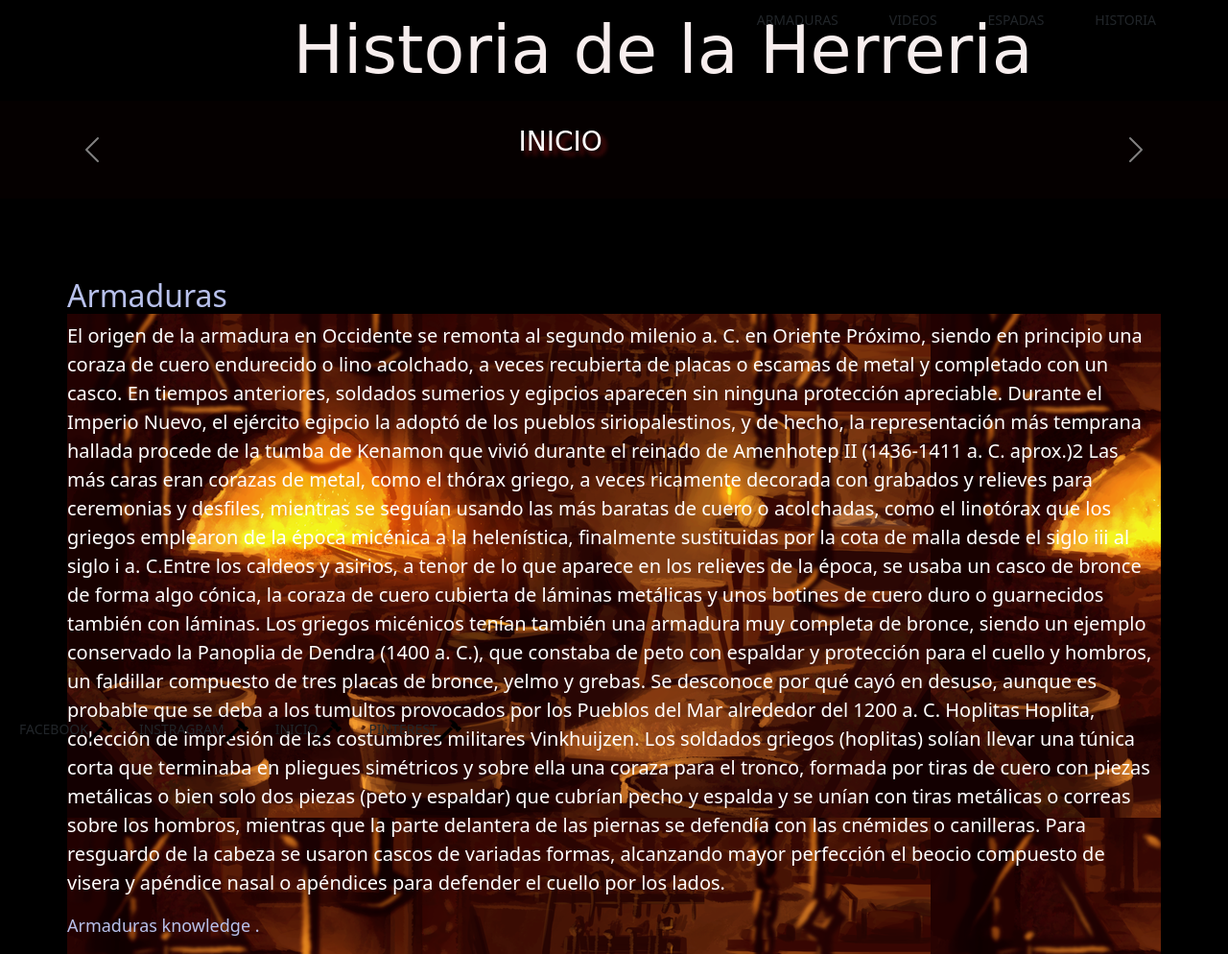
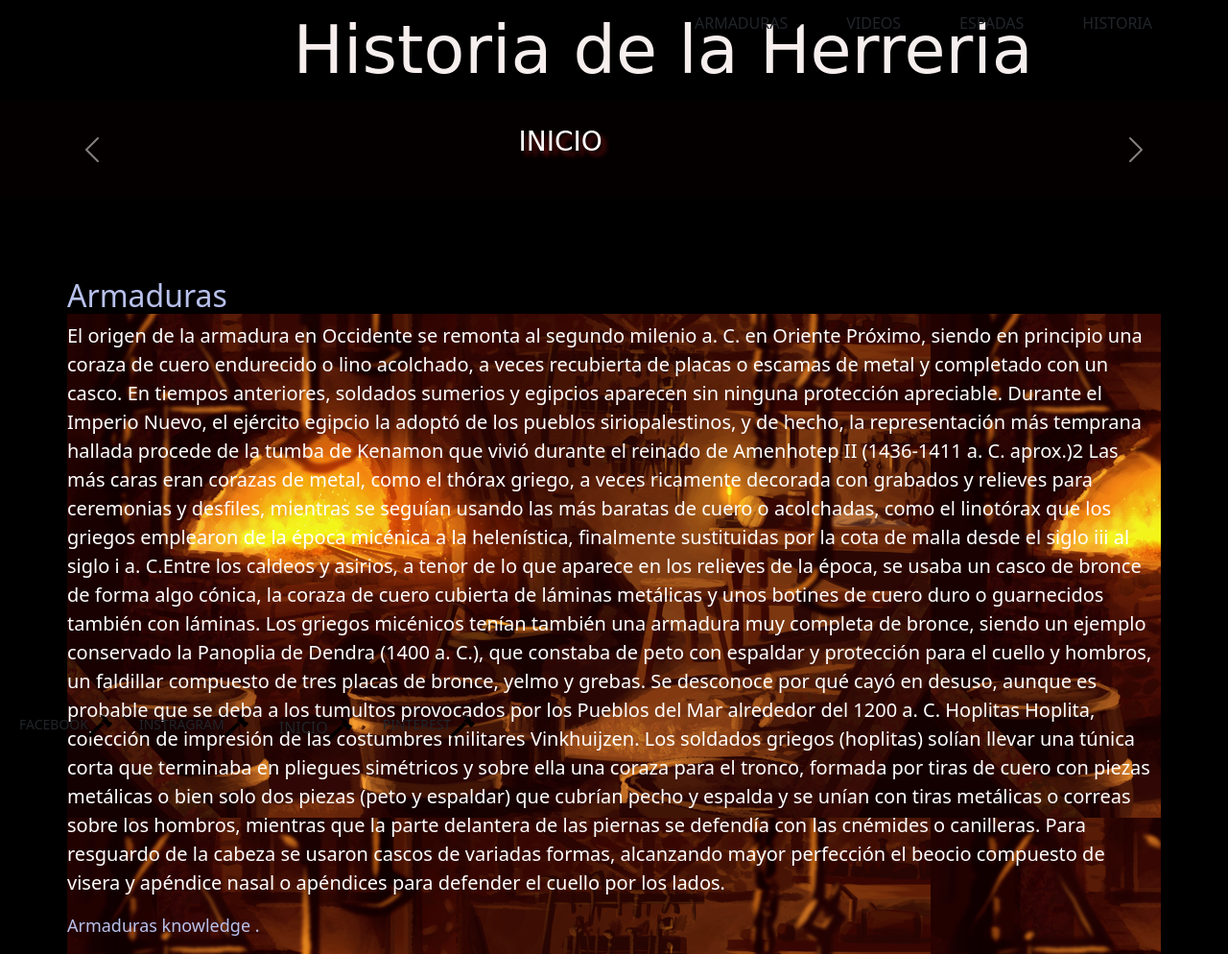
Before and after one commit to Saucedo-e-victor/forga, a website: page page/armaduras.html in a window 1280 px wide. Shown: the top 994 px of the page at 96% size. Drawn offline with Linux system fonts and the light colour scheme; files whose address does not match are found by name; a web font is replaced by a local one.

Commit message:
saucedo version2

```diff
--- a/page/armaduras.html
+++ b/page/armaduras.html
@@ -23,12 +23,12 @@
                                 </div>
                           </div>
                           <div class="row fixed-top">
-                                <ul class="boton1 justify-content-end">
-                                        <li><a class="btn btn-sm" href="../page/armaduras.html" role="button">Armaduras<img class="iconos" src="../image/matillo.png" alt="link page armadura"></a></li>
-                                        <li><a class="btn btn-sm" href="../page/videos.html" role="button">videos<img class="iconos" src="../image/matillo.png" alt="link page videos"></a></li>
-                                        <li><a class="btn btn-sm" href="../page/espadas.html" role="button">espadas<img class="iconos" src="../image/yunque icono.png" alt=" link page Inicio"></a></li>
-                                        <li><a class="btn btn-sm" href="../page/history.html" role="button">Historia<img class="iconos" src="../image/matillo.png" alt="link page historia"></a></li>
-                                </ul>
+                            <ul class="boton1 justify-content-end">
+                              <li><a class="btn " href="../page/armaduras.html" button type="button">Armaduras<img class="iconos" src="./image/matillo.png" alt="link page armadura"></a></li>
+                              <li><a class="btn " href="../page/videos.html" button type="button">videos<img class="iconos" src="./image/matillo.png" alt="link page Inicio"></a></li>
+                              <li><a class="btn " href="../page/espadas.html" button type="button">espadas<img class="iconos" src="./image/yunque icono.png" alt="link page espadas"></a></li>
+                              <li><a class="btn " href="../page/history.html" button type="button">Historia<img class="iconos" src="./image/matillo.png" alt="link page historia"></a></li>
+                              </ul>
                     </div>
                     <!----- nav-- -->
             <div class="conteiner">
@@ -223,7 +223,7 @@
                 <ul class="boton2 justify-content-mt-1">
                         <li><a class="btn btn-sm" href="https://es-la.facebook.com/" role="button">Facebook<img class="iconos" src="../image/matillo.png" alt="link Facebook"></a></li>
                         <li><a class="btn btn-sm" href="https://www.instagram.com/accounts/login/?next=https%3A%2F%2Fabout.instagram.com%2Fes-la%2F" role="button">Instragram<img class="iconos" src="../image/matillo.png" alt="link instragram"></a></li>
-                        <li><a class="btn btn-sm" href="../index.html" role="button">Inicio<img class="iconos" src="../image/matillo.png" alt="link Inicio"></a></li>
+                        <li><a class="btn " href="../index.html" button type="button">Inicio<img class="iconos" src="../image/matillo.png" alt="link Inicio"></a></li>
                         <li><a class="btn btn-sm" href="https://ar.pinterest.com/acostamelinaail/herrero/" role="button">pinterest<img class="iconos" src="../image/matillo.png" alt="link pinterest"></a></li>
         </ul>
               </div>
```
